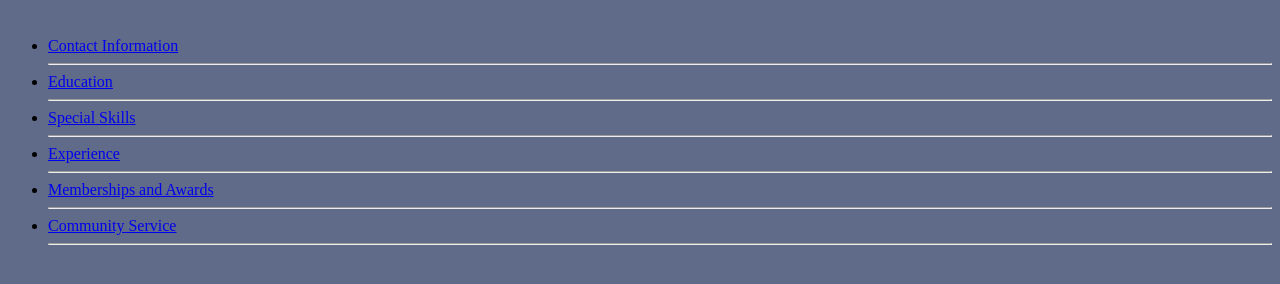
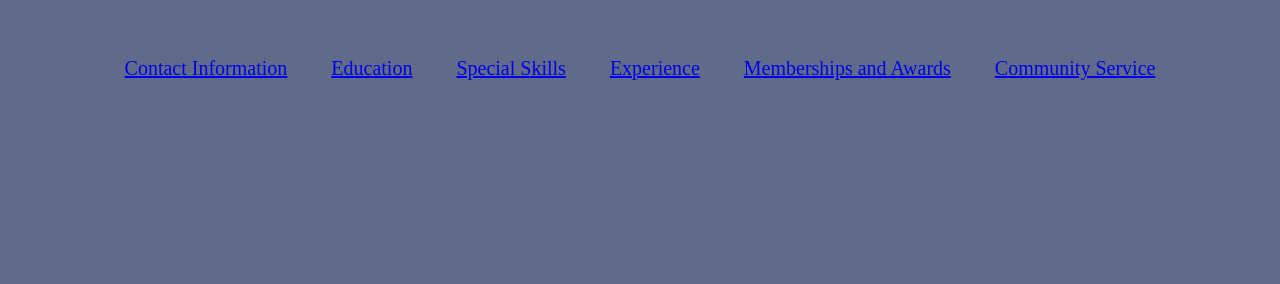
Before and after one commit to emartin1212/emartin1212.github.io, a plain HTML site: page 2-1/index.html in a window 1280 px wide. Shown: the part 166-450 px from the top of the page. Drawn offline with Linux system fonts and the light colour scheme.

Commit message:
asdfghjk

```diff
--- a/2-1/index.html
+++ b/2-1/index.html
@@ -9,7 +9,7 @@
         font-family: Cambria, Cochin, Georgia, Times, 'Times New Roman', serif;}
         a {text-align: top;}
         .nav {
-      background-color:#94A7D4;
+      background-color: #5F6B88;
       list-style-type: none;
       text-align: center;
       margin: 0;
@@ -25,19 +25,19 @@
     <body>
         <h1>This is assignment 2-1</h1>
         <h2>Erin Martin</h2>
-        <ul>
+        <ul class = "nav">
         <li><a href ="../2-1/contact.html"> Contact Information </a></li>
-        <hr>
+
         <li><a href = "../2-1/education.html" >Education</a></li>
-        <hr>
+
         <li><a href = "../2-1/SpecialSkills.html" >Special Skills</a></li>
-        <hr>
+
         <li><a href = "../2-1/Experience.html">Experience</a></li>
-        <hr>
+
         <li><a href = "../2-1/MandA.html"> Memberships and Awards</a></li>
-        <hr>
-        <li><a href = "../2-1/communityService.html"> Community Service</a></li>
-       <hr>
+
+        <li><a href = "../2-1/comunityService.html"> Community Service</a></li>
+
     </ul>
     </body>
 </html>
```
Also changed, not shown: 2-1/MandA.html (+4 -0 lines).
